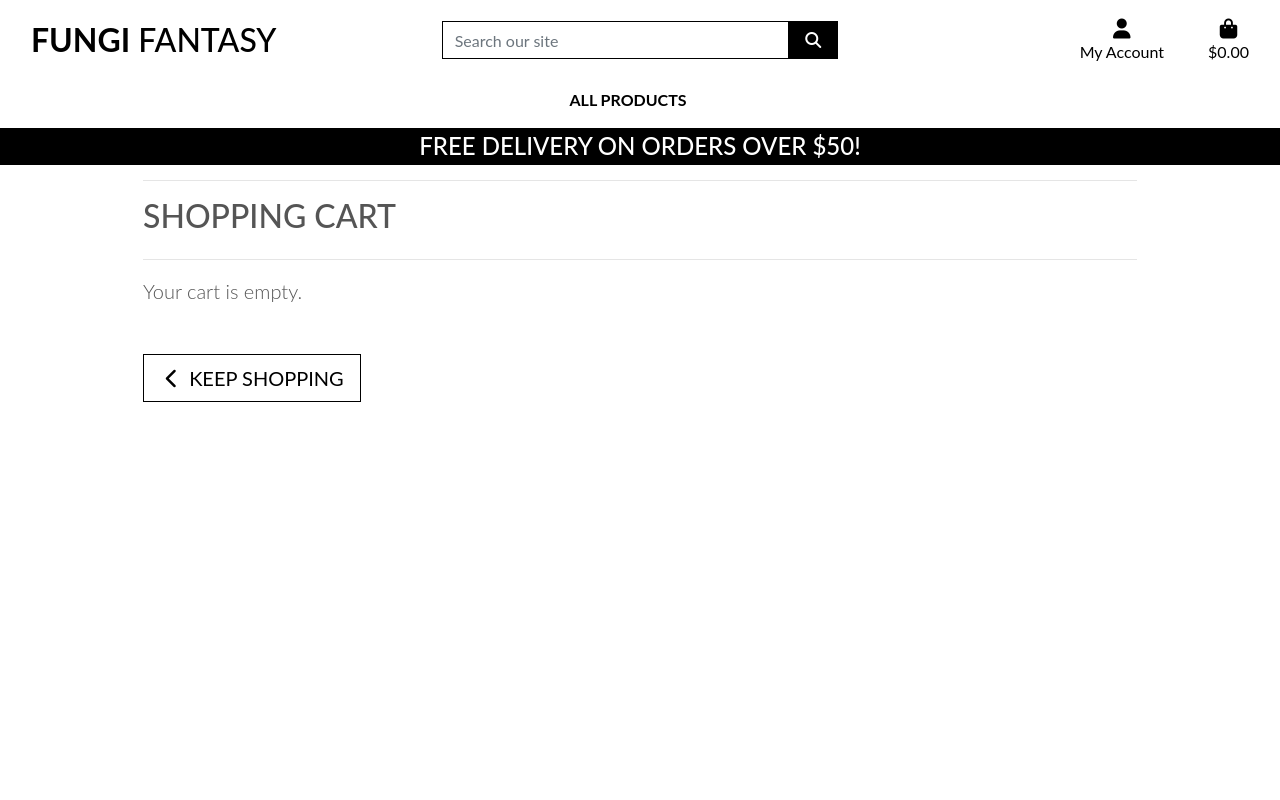
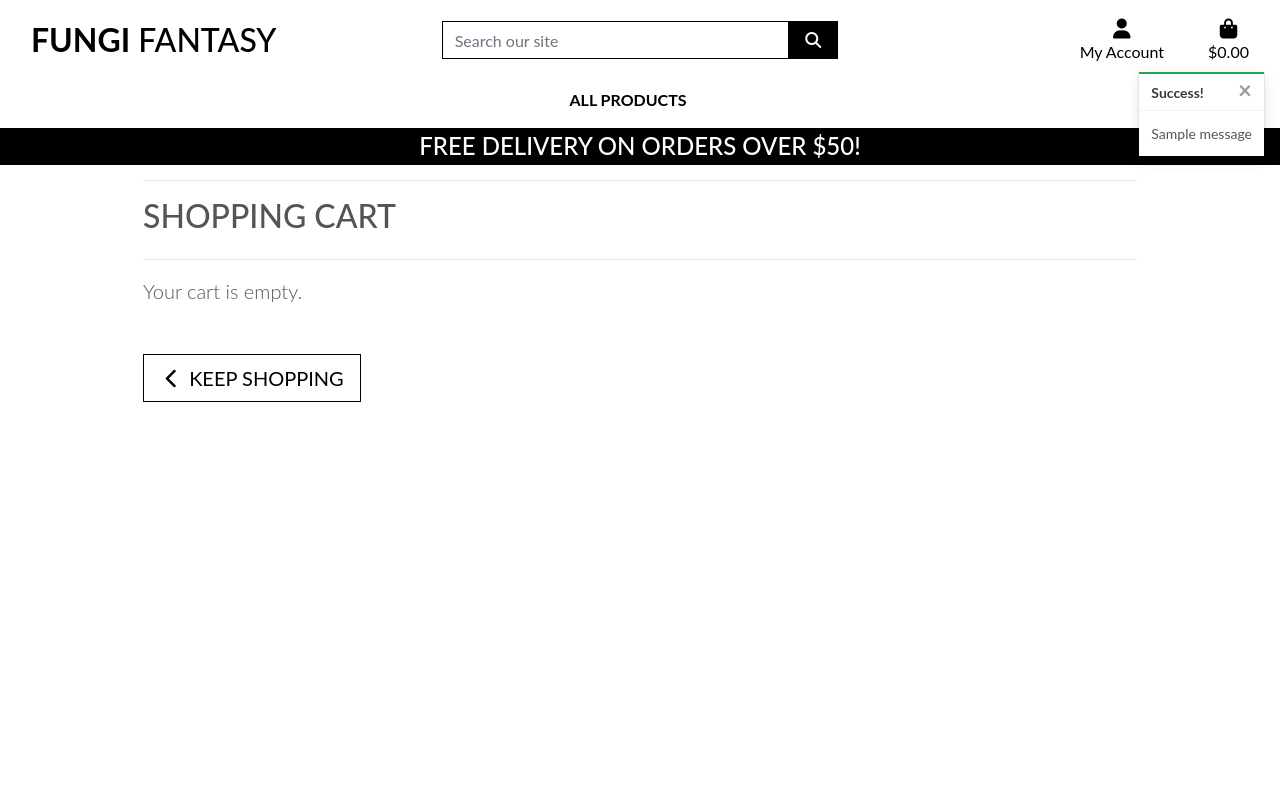
Before and after one commit to Bruna-Andelieri/FungiFantasy, a Django app: page /cart/ in a window 1280 px wide. Run offline with Django 3.2, Linux system fonts and the light colour scheme; tables that the repository leaves empty hold one stand-in row (values such as "Sample post"); one stand-in notice (Sample message) is shown; some libraries are stand-ins or nearby versions.

Commit message:
Feat : Add toast notifications for enhanced user feedback

```diff
--- a/cart/views.py
+++ b/cart/views.py
@@ -1,6 +1,8 @@
 from django.shortcuts import render, redirect,reverse, HttpResponse
+from django.contrib import messages
 
-import cart
+from product.models import Product
+
 
 # Create your views here.
 
@@ -12,6 +14,7 @@ def view_cart(request):
 def add_to_cart(request, item_id):
     """ Add a quantity of the specified product to the shopping cart """
 
+    product = Product.objects.get(pk=item_id)
     quantity = int(request.POST.get('quantity'))
     redirect_url = request.POST.get('redirect_url')
     cart = request.session.get('cart', {})
@@ -20,6 +23,7 @@ def add_to_cart(request, item_id):
         cart[item_id] += int(quantity)
     else:
         cart[item_id] = int(quantity)
+        messages.success(request, f'Added {product.name} to your cart')
 
     request.session['cart'] = cart
     return redirect(redirect_url)
--- a/fungi_fantasy/settings.py
+++ b/fungi_fantasy/settings.py
@@ -78,6 +78,8 @@ TEMPLATES = [
         },
     },
 ]
+
+MESSAGE_STORAGE = 'django.contrib.messages.storage.session.SessionStorage'
 
 AUTHENTICATION_BACKENDS = [
 
--- a/static/css/base.css
+++ b/static/css/base.css
@@ -89,6 +89,23 @@ body {
     cursor: pointer;
 }
 
+/* ------------------------------- bootstrap toasts */
+
+.message-container {
+    position: fixed;
+    top: 72px;
+    right: 15px;
+    z-index: 99999999999;
+}
+
+.custom-toast {
+    overflow: visible;
+}
+
+.toast-capper {
+    height: 2px;
+}
+
 /* -------------------------------- Media Queries */
 
 /* Slightly larger container on xl screens */
--- a/templates/base.html
+++ b/templates/base.html
@@ -114,7 +114,21 @@
 </header>
 
   {% if messages %}
-      <div class="message-container"></div>
+      <div class="message-container">
+            {% for message in messages %}
+                {% with message.level as level %}
+                    {% if level == 40 %}
+                        {% include 'includes/toasts/toast_error.html' %}
+                    {% elif level == 30 %}
+                        {% include 'includes/toasts/toast_warning.html' %}
+                    {% elif level == 25 %}
+                        {% include 'includes/toasts/toast_success.html' %}
+                    {% else %}
+                        {% include 'includes/toasts/toast_info.html' %}
+                    {% endif %}
+                {% endwith %}
+            {% endfor %}
+        </div>
   {% endif %}
 
   {% block page_header %}
@@ -124,6 +138,9 @@
   {% endblock %}
 
   {% block postloadjs %}
+  <script type="text/javascript">
+    $('.toast').toast('show');
+  </script>
   {% endblock %}
 
 
--- /dev/null
+++ b/templates/includes/toasts/toast_success.html
@@ -0,0 +1,13 @@
+<div class="toast custom-toast rounded-0 border-top-0" data-autohide="false">
+    <div class="arrow-up arrow-success"></div>
+    <div class="w-100 toast-capper bg-success"></div>
+    <div class="toast-header bg-white text-dark">
+        <strong class="mr-auto">Success!</strong>
+        <button type="button" class="ml-2 mb-1 close text-dark" data-dismiss="toast" aria-label="Close">
+            <span aria-hidden="true">&times;</span>
+        </button>
+    </div>
+    <div class="toast-body bg-white">
+        {{ message }}
+    </div>
+</div>
```
Also changed, not shown: templates/includes/toasts/toast_error.html (added, +13 -0 lines), templates/includes/toasts/toast_info.html (added, +13 -0 lines), templates/includes/toasts/toast_warning.html (added, +13 -0 lines).
